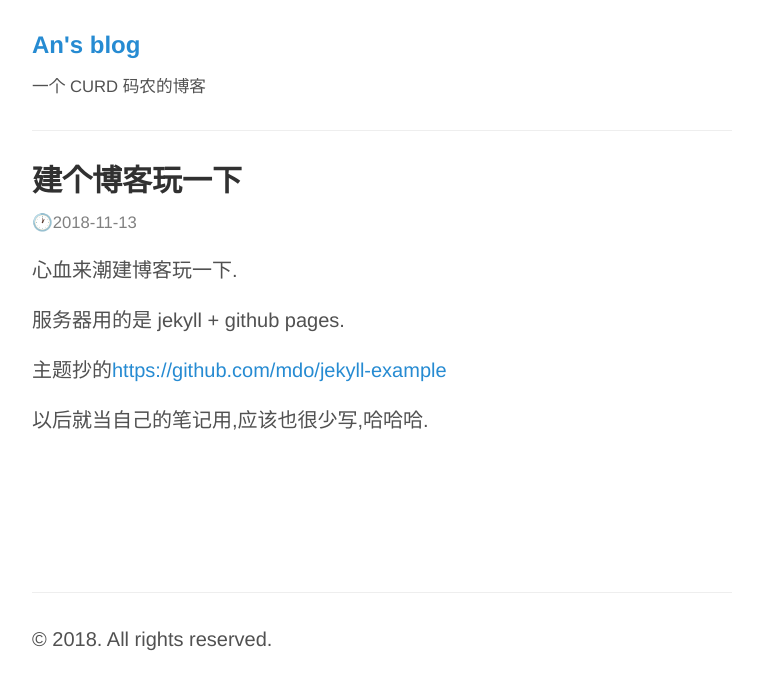
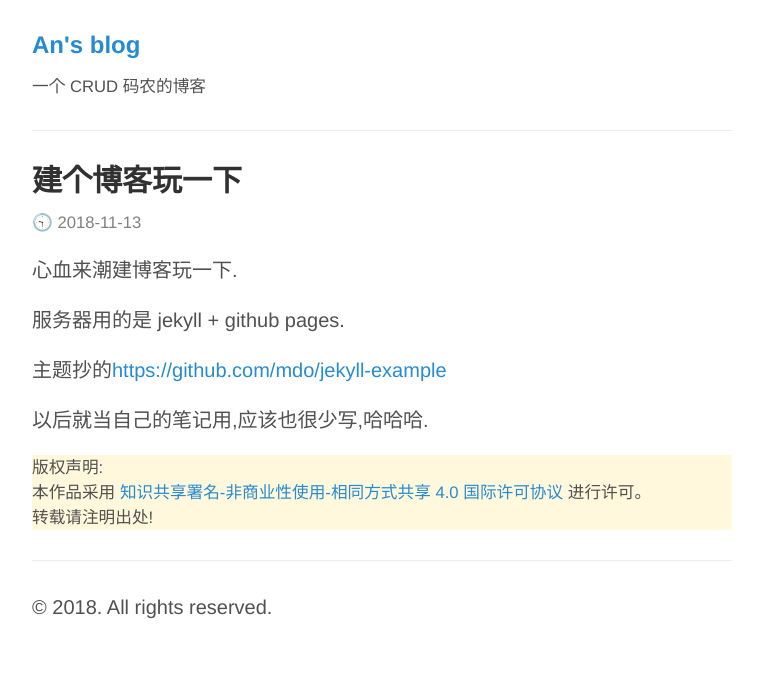
Before and after one commit to bigbuger/bigbuger.github.io, a Jekyll site: the page built from _posts/2018-11-13-hello.md, in a window 1280 px wide. Shown: the top 690 px of the page, without its empty margins (258-1021 px from the left). Built offline with Jekyll 4.4.1, drawn with Linux system fonts in a browser that asks for light colours; emoji names are drawn with the system emoji font.

Commit message:
add copyright

```diff
--- a/_config.yml
+++ b/_config.yml
@@ -9,7 +9,7 @@ permalink:           pretty
 
 # Setup
 title:               An's blog
-tagline:             一个 CURD 码农的博客
+tagline:             一个 CRUD 码农的博客
 
 # Assets
 #
@@ -17,3 +17,6 @@ tagline:             一个 CURD 码农的博客
 sass:
   sass_dir:          /_scss
   style:            :compressed
+
+plugins:
+  - jemoji
--- a/_layouts/post.html
+++ b/_layouts/post.html
@@ -4,6 +4,19 @@ layout: default
 
 <article class="post">
   <h1 class="post-title">{{ page.title }}</h1>
-  <p class="post-date">{{ page.date | date: '%Y-%m-%d' }}</p>
+  <p class="post-date">:clock930:&nbsp;{{ page.date | date: '%Y-%m-%d' }}</p>
   {{ content }}
+
+  <div class="copyright">
+    <p>版权声明:</p>
+    <p>本作品采用
+    <a rel="license" href="http://creativecommons.org/licenses/by-nc-sa/4.0/">
+      知识共享署名-非商业性使用-相同方式共享 4.0 国际许可协议
+    </a>
+    进行许可。
+    </p>
+    <p>转载请注明出处!</p>
+
+  </div>
+
 </article>
--- a/_scss/base.scss
+++ b/_scss/base.scss
@@ -55,6 +55,15 @@ img {
     border-radius: 5px;
 }
 
+
+.emoji {
+    display: inline;
+    max-width: 100%;
+    margin: 0;
+    border-radius: 0;
+}
+
+
 // Tables
 table {
     margin-bottom: 1rem;
--- a/_scss/layout.scss
+++ b/_scss/layout.scss
@@ -12,7 +12,17 @@
 }
 
 .content {
-    min-height: 20rem;
+    //min-height: 20rem;
+}
+
+.copyright {
+    background-color: cornsilk;
+    font-size: smaller;
+}
+
+.copyright p {
+    margin-top: 0;
+    margin-bottom: 0;
 }
 
 footer {
@@ -23,7 +33,3 @@ footer {
     font-size: smaller;
     color: gray;
 }
-
-.post-date:before {
-    content: "🕐";
-}
```
